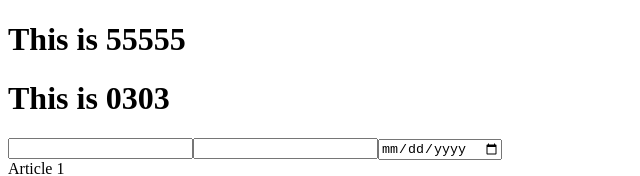
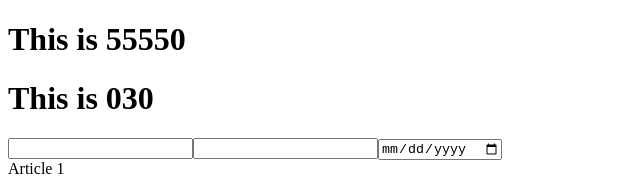
Before and after one commit to Aleky63/cabsda-proba-my, a React (Vite) app in the folder cabsda/: page / in a window 1280 px wide. Shown: the top 176 px of the page, without its empty margins (0-640 px from the left). Built offline with nearby package versions, Linux system fonts and the light colour scheme.

Commit message:
03_11.04

```diff
--- a/cabsda/src/App.tsx
+++ b/cabsda/src/App.tsx
@@ -5,8 +5,8 @@ import Rating from "./components/Rating/Rating";
 function App() {
   return (
     <div>
-      <PageTitle title={"This is 55555"} />
-      <PageTitle title={"This is 0303"} />
+      <PageTitle title={"This is 55550"} />
+      <PageTitle title={"This is 030"} />
       <input />
       <input type="password" />
       <input type="date" />
```
